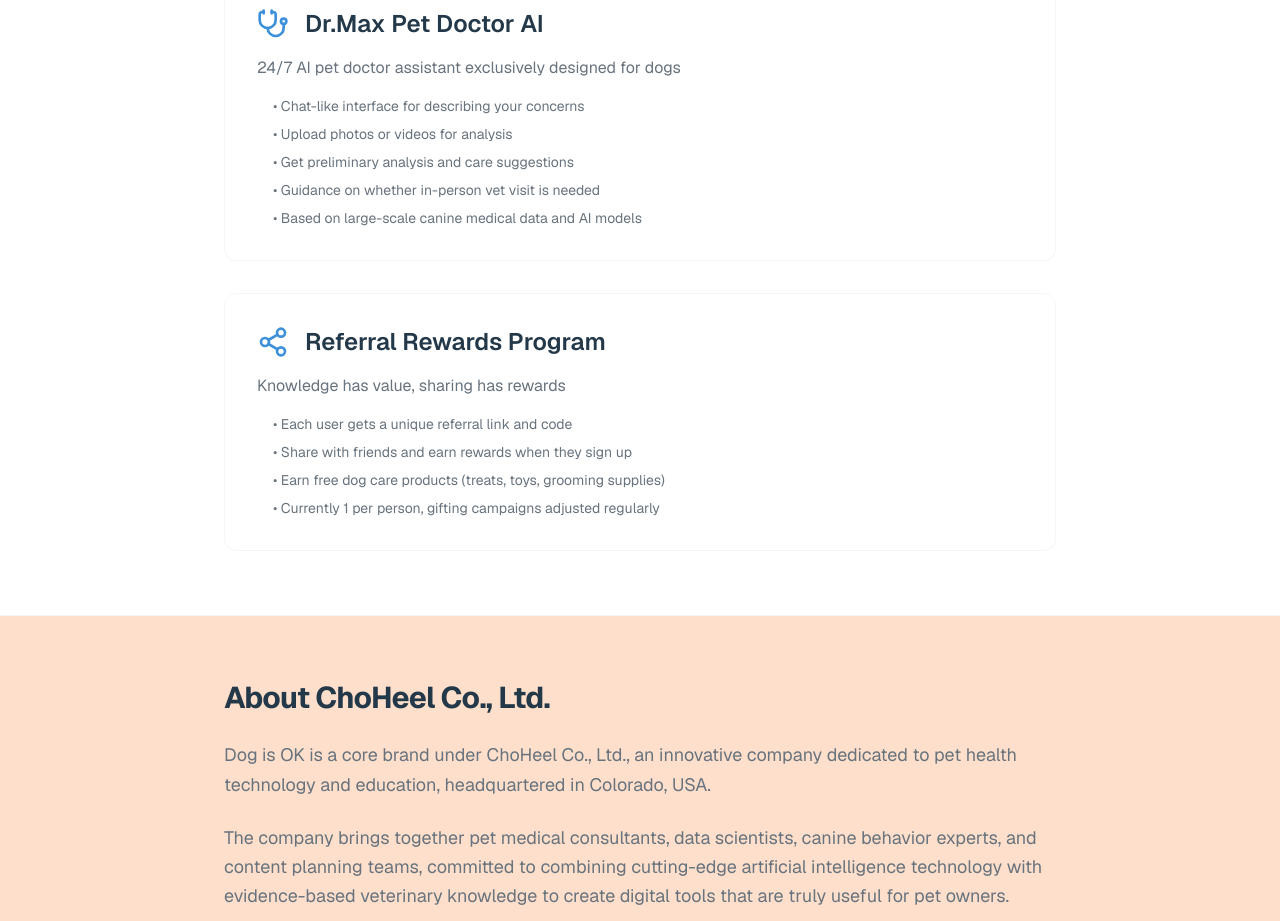
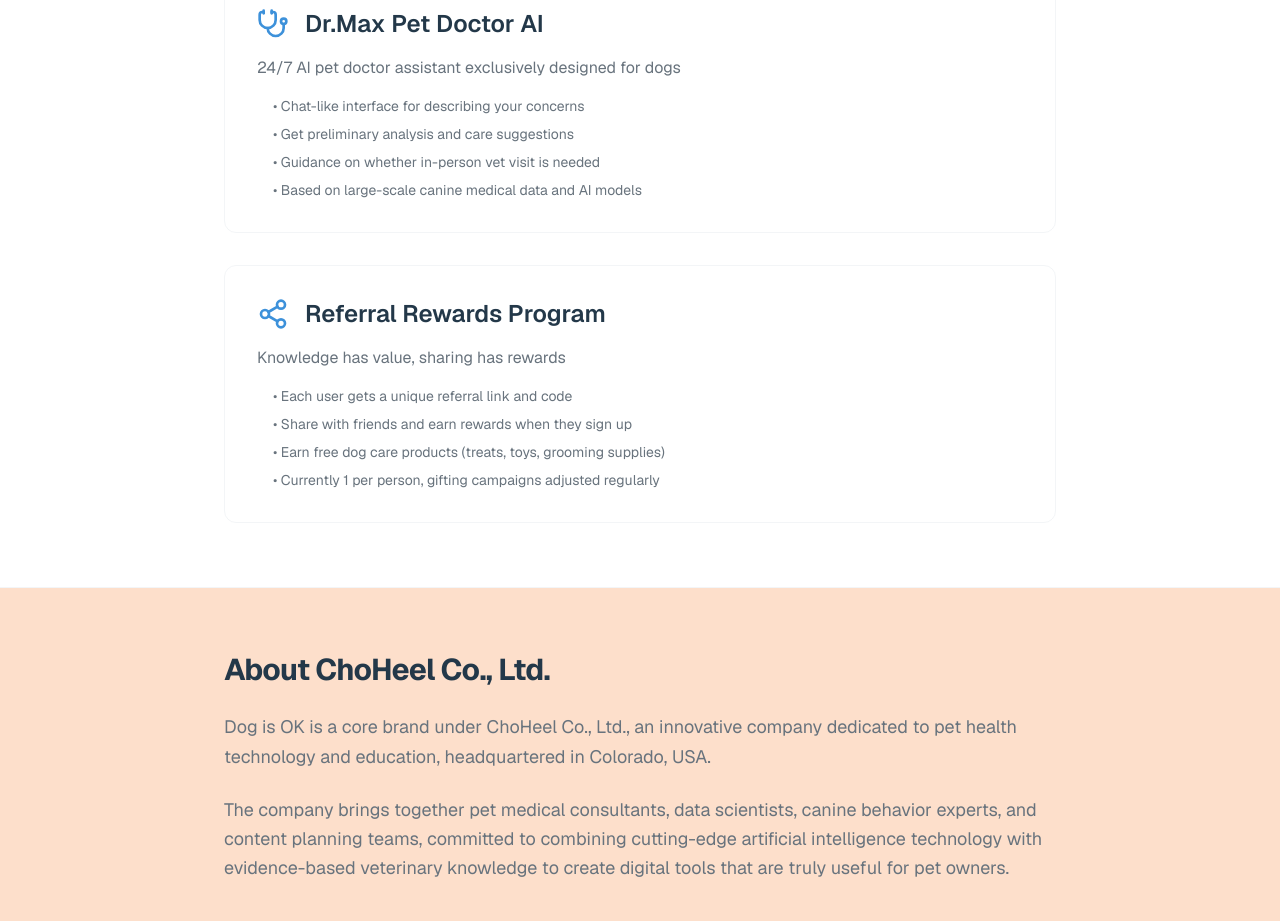
Before and after one commit to lidengke52/dogisok, a Next.js app: page /about in a window 1280 px wide. Shown: the part 1800-2721 px from the top of the page. Built offline with nearby package versions, Linux system fonts and the light colour scheme; no server answers.

Commit message:
chore: remove "Upload photos or videos for analysis" option
Simplify feature set by removing unused upload option.

```diff
--- a/app/about/page.tsx
+++ b/app/about/page.tsx
@@ -129,7 +129,6 @@ export default function AboutPage() {
                 </p>
                 <ul className="space-y-2 text-sm text-muted-foreground ml-4">
                   <li>• Chat-like interface for describing your concerns</li>
-                  <li>• Upload photos or videos for analysis</li>
                   <li>• Get preliminary analysis and care suggestions</li>
                   <li>• Guidance on whether in-person vet visit is needed</li>
                   <li>• Based on large-scale canine medical data and AI models</li>
```
